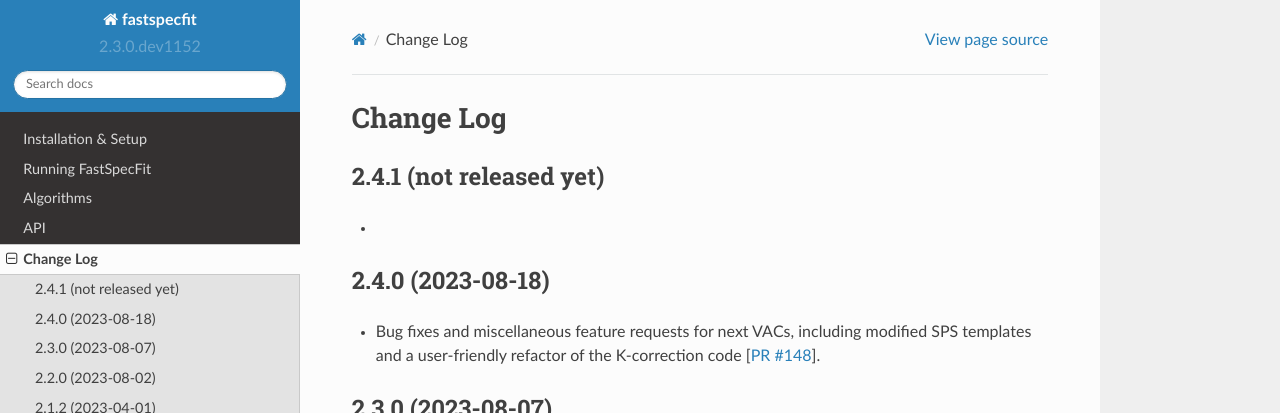
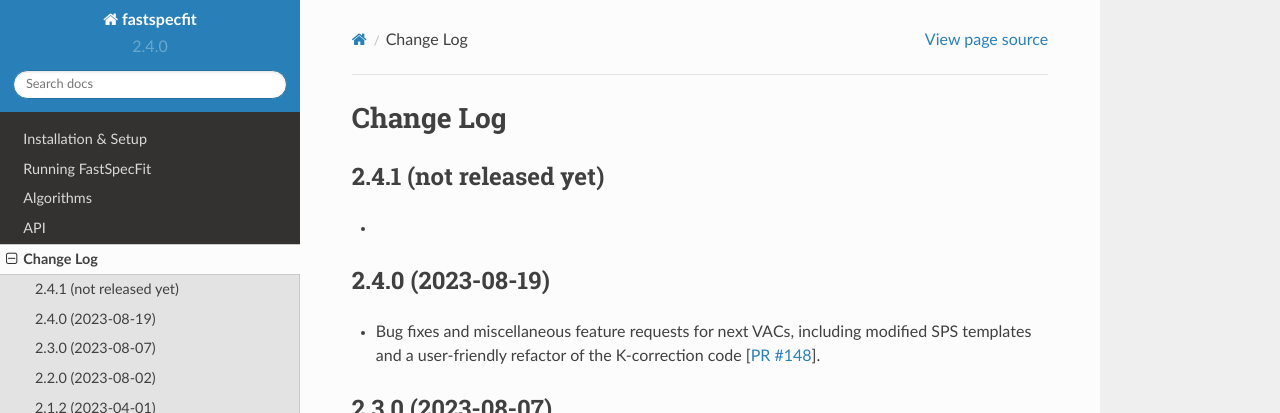
Before and after one commit to desihub/fastspecfit, a Sphinx documentation site: the page built from doc/changes.rst, in a window 1280 px wide and 900 px high. Shown: the top 413 px of the window. Built offline with Sphinx 7.4.7 and the Read the Docs theme 2.0.0, drawn with Linux system fonts in a browser that asks for light colours.

Commit message:
tag 2.4.0

```diff
--- a/doc/changes.rst
+++ b/doc/changes.rst
@@ -7,7 +7,7 @@ Change Log
 
 *
 
-2.4.0 (2023-08-18)
+2.4.0 (2023-08-19)
 ------------------
 
 * Bug fixes and miscellaneous feature requests for next VACs, including modified
--- a/doc/install.rst
+++ b/doc/install.rst
@@ -23,7 +23,7 @@ to load a stable version of ``FastSpecFit`` and its dependencies::
 
   source /global/cfs/cdirs/desi/software/desi_environment.sh 23.1
   module swap desispec/0.59.2
-  module load fastspecfit/2.3.0
+  module load fastspecfit/2.4.0
 
 Alternatively, the following commands will load the development version of
 ``FastSpecFit``, which is updated nightly and not guaranteed to be stable::
--- a/py/fastspecfit/_version.py
+++ b/py/fastspecfit/_version.py
@@ -1 +1 @@
-__version__ = '2.3.0.dev1152'
+__version__ = '2.4.0'
```
